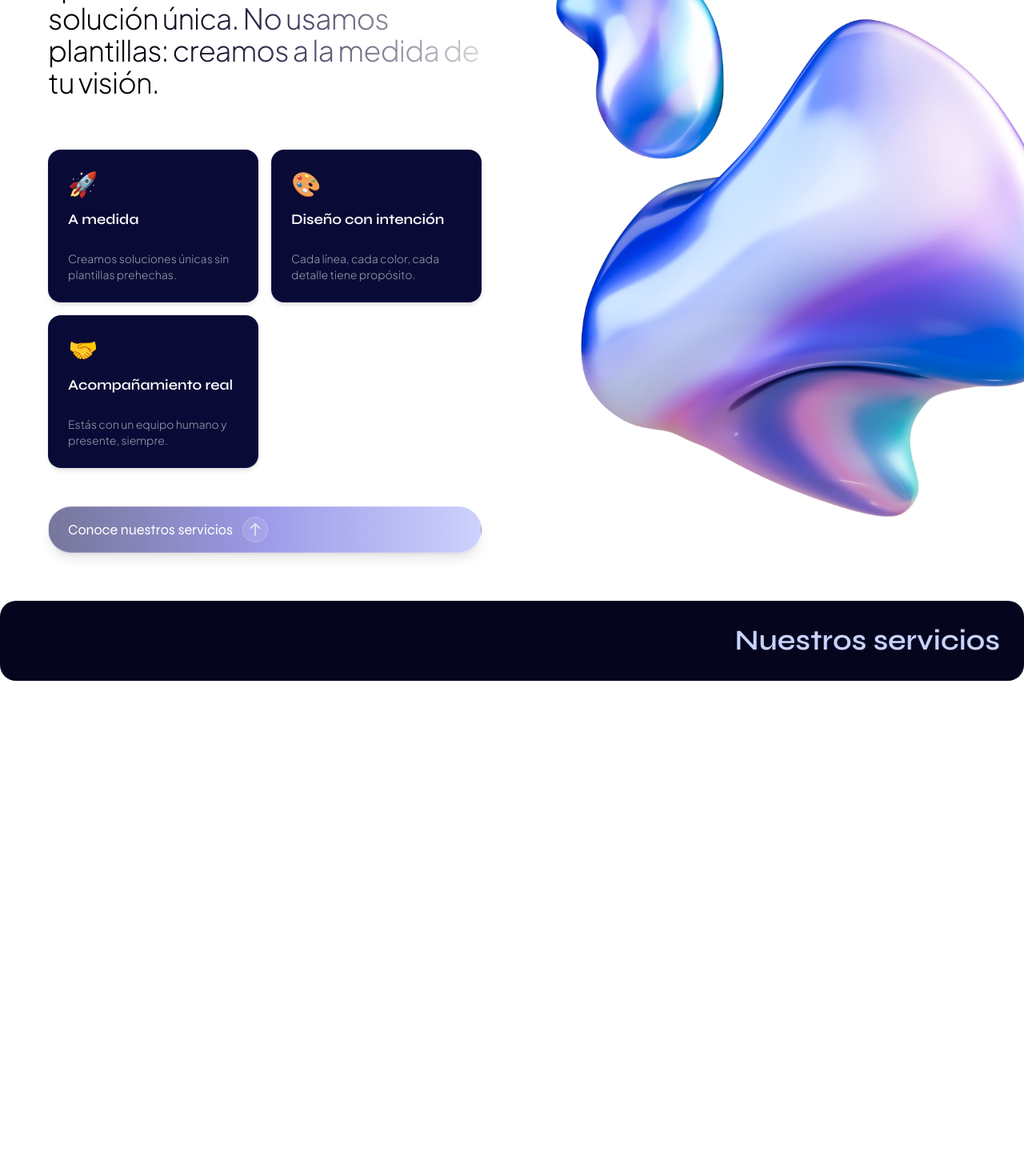
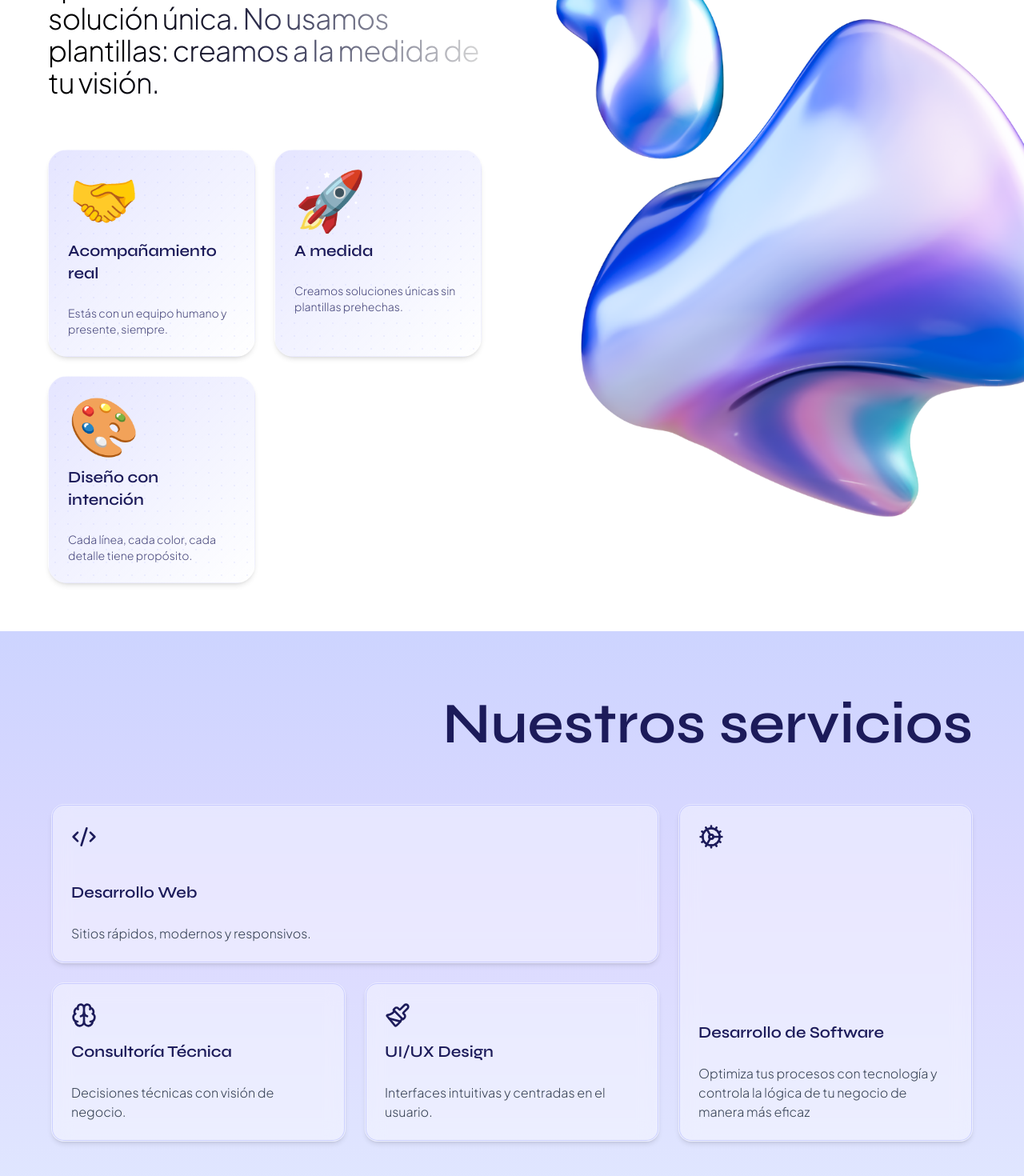
Before and after one commit to val3ntinahdz/SpacelineAgency, a React (Vite) app: page / in a window 1280 px wide. Shown: the part 962-2432 px from the top of the page at 80% size. Before the commit the page ends 1813 px from the top, so only its background shows below. Built offline with nearby package versions, Linux system fonts and the light colour scheme.

Commit message:
Create Services section in homepage

```diff
--- a/src/components/AboutUs.jsx
+++ b/src/components/AboutUs.jsx
@@ -12,49 +12,37 @@ export const AboutUs = () => {
                     No usamos plantillas: creamos a la medida de tu visión.
                     </p>
 
-                    {/* Tarjetas */}
-                    <div className="grid grid-cols-1 sm:grid-cols-2 gap-4 mt-10">
-                    {/* Card 1 */}
-                        <div className="rounded-2xl bg-[#0a0a36] p-6 shadow-md hover:shadow-xl transition-all border border-[#1f1d72]/30">
-                            <div className="text-3xl mb-3 text-[#818cf8]">🚀</div>
-                            <h3 className="text-lg font-syne-bold text-white mb-1">A medida</h3>
-                            <p className="text-sm font-jakarta text-gray-400">Creamos soluciones únicas sin plantillas prehechas.</p>
+                    <div className="grid grid-cols-1 sm:grid-cols-2 gap-6 mt-10">
+                        {[1, 2, 3].map((_, i) => (
+                            <div
+                            key={i}
+                            className="relative rounded-3xl p-6 bg-gradient-to-br from-[rgba(109,110,255,0.18)] to-[rgba(255,255,255,0.02)] backdrop-blur-md border border-white/10 shadow-md hover:shadow-xl transition-shadow duration-300 group text-white overflow-hidden"
+                            >
+                            {/* Textura sutil */}
+                            <div className="absolute inset-0 pointer-events-none opacity-10 bg-[radial-gradient(circle,#818cf8_1px,transparent_1px)] [background-size:16px_16px]" />
+
+                            <div className="relative z-10 text-7xl mb-4 group-hover:scale-110 group-hover:-rotate-3 transition-transform duration-300">
+                                {i === 1 ? '🚀' : i === 2 ? '🎨' : '🤝'}
+                            </div>
+
+                           <h3 className="text-xl font-syne-bold mb-2 text-[#1c1b5a] bg-clip-text">
+                                {i === 1
+                                ? 'A medida'
+                                : i === 2
+                                ? 'Diseño con intención'
+                                : 'Acompañamiento real'}
+                            </h3>
+
+                            <p className="relative z-10 text-sm font-jakarta text-[#1c1b5a]/80">
+                                {i === 1
+                                ? 'Creamos soluciones únicas sin plantillas prehechas.'
+                                : i === 2
+                                ? 'Cada línea, cada color, cada detalle tiene propósito.'
+                                : 'Estás con un equipo humano y presente, siempre.'}
+                            </p>
                         </div>
-
-                        {/* Card 2 */}
-                        <div className="rounded-2xl bg-[#0a0a36] p-6 shadow-md hover:shadow-xl transition-all border border-[#1f1d72]/30">
-                            <div className="text-3xl mb-3 text-[#818cf8]">🎨</div>
-                            <h3 className="text-lg font-syne-bold text-white mb-1">Diseño con intención</h3>
-                            <p className="text-sm font-jakarta text-gray-400">Cada línea, cada color, cada detalle tiene propósito.</p>
-                        </div>
-
-                        {/* Card 3 */}
-                        <div className="rounded-2xl bg-[#0a0a36] p-6 shadow-md hover:shadow-xl transition-all border border-[#1f1d72]/30">
-                            <div className="text-3xl mb-3 text-[#818cf8]">🤝</div>
-                            <h3 className="text-lg font-syne-bold text-white mb-1">Acompañamiento real</h3>
-                            <p className="text-sm font-jakarta text-gray-400">Estás con un equipo humano y presente, siempre.</p>
-                        </div>
-                    </div>
-
-                    {/* Botón */}
-                    <button
-                        className="relative z-10 mt-6 flex items-center justify-start gap-3 px-6 py-3 text-lg font-medium text-white transition-all duration-300 ease-in-out rounded-full shadow-lg group backdrop-blur-md overflow-hidden border border-white/20 bg-gradient-to-r from-[#1c1b5a]/60 via-[#3b36d1]/50 to-[#818cf8]/40 hover:from-[#3b36d1]/70 hover:to-[#c7d2fe]/50 hover:shadow-xl"
-                        type="button"
-                        >
-                        <span className="relative z-10 font-syne">Conoce nuestros servicios</span>
-
-                        <span className="relative z-10 flex items-center justify-center w-8 h-8 rounded-full border border-white/20 bg-white/10 transition-all duration-300 ease-in-out transform group-hover:translate-x-1 group-hover:rotate-90">
-                            <svg
-                            xmlns="http://www.w3.org/2000/svg"
-                            viewBox="0 0 16 19"
-                            className="w-4 h-4 fill-white/70 group-hover:fill-white"
-                            >
-                            <path
-                                d="M7 18C7 18.5523 7.44772 19 8 19C8.55228 19 9 18.5523 9 18H7ZM8.70711 0.292893C8.31658 -0.0976311 7.68342 -0.0976311 7.29289 0.292893L0.928932 6.65685C0.538408 7.04738 0.538408 7.68054 0.928932 8.07107C1.31946 8.46159 1.95262 8.46159 2.34315 8.07107L8 2.41421L13.6569 8.07107C14.0474 8.46159 14.6805 8.46159 15.0711 8.07107C15.4616 7.68054 15.4616 7.04738 15.0711 6.65685L8.70711 0.292893ZM9 18L9 1H7L7 18H9Z"
-                            />
-                            </svg>
-                        </span>
-                    </button>
+                        ))}
+</div>
 
 
                 </div>
@@ -65,9 +53,7 @@ export const AboutUs = () => {
                     className="w-[300px] md:w-[400px] lg:w-[720px] mr-[-150px]"
                     alt="abstract visual"
                 />
-             </div>
-
-
+            </div>
 
         </>
     )
--- /dev/null
+++ b/src/components/OurWorks.jsx
@@ -0,0 +1,3 @@
+export const OurWorks = () => {
+
+}
--- a/src/components/ServicesBanner.jsx
+++ b/src/components/ServicesBanner.jsx
@@ -1,13 +1,56 @@
+import { Code2, Paintbrush, Brain, Cog } from "lucide-react";
+
 export const ServicesBanner = () => {
-    return (
-        <>
+  const services = [
+    {
+      title: "Desarrollo Web",
+      description: "Sitios rápidos, modernos y responsivos.",
+      icon: <Code2 className="w-8 h-8 text-[#1c1b5a]" />,
+      span: "col-span-2", // grande horizontal
+    },
+    {
+      title: "Desarrollo de Software",
+      description: "Optimiza tus procesos con tecnología y controla la lógica de tu negocio de manera más eficaz",
+      icon: <Cog className="w-8 h-8 text-[#1c1b5a]" />,
+      span: "row-span-2", // alta
+    },
+    {
+      title: "Consultoría Técnica",
+      description: "Decisiones técnicas con visión de negocio.",
+      icon: <Brain className="w-8 h-8 text-[#1c1b5a]" />,
+    },
+    {
+      title: "UI/UX Design",
+      description: "Interfaces intuitivas y centradas en el usuario.",
+      icon: <Paintbrush className="w-8 h-8 text-[#1c1b5a]" />
+    }
+  ];
 
-            <div class="services-banner-container">
-                <div class="services-banner">
-                    <h1 className="font-syne-bold text-4xl text-[#c7d2fe] text-right justify-items-end">Nuestros servicios</h1>
-                </div>
+  return (
+    <section className="bg-gradient-to-b from-[#cdd4ff] via-[#dcd9ff] to-[#e0e7ff] py-20 px-6">
+      <div className="max-w-6xl mx-auto">
+        <h2 className="text-7xl font-syne-bold font-bold text-end text-[#1c1b5a] mb-16">
+          Nuestros servicios
+        </h2>
+
+        <div className="grid grid-cols-1 sm:grid-cols-2 md:grid-cols-3 gap-6 auto-rows-[minmax(180px,_1fr)]">
+          {services.map((service, i) => (
+            <div
+              key={i}
+              className={`ring-1 ring-inset ring-[#7d88ff]/30 hover:ring-[#7d88ff]/60
+ rounded-2xl p-6 border border-white/10 bg-white/40 backdrop-blur-md shadow-md hover:shadow-[0_0_20px_#918bfb] transition-all duration-300 flex flex-col justify-between ${service.span || ""}`}
+            >
+              <div>{service.icon}</div>
+              <div className="mt-4">
+                <h3 className="text-xl font-semibold text-[#1c1b5a] font-syne-bold">
+                  {service.title}
+                </h3>
+                <p className="text-gray-700 mt-2 text-md font-jakarta">{service.description}</p>
+              </div>
             </div>
-
-        </>
-    )
-}
+          ))}
+        </div>
+      </div>
+    </section>
+  );
+};
--- a/src/index.css
+++ b/src/index.css
@@ -133,12 +133,11 @@ p {
 
 
 .services-banner-container {
-  width: 100%;
+  width: 95%;
   margin: 0 auto;
 }
 
 .services-banner {
-  background: #05051e;
   border-radius: 20px;
   padding: 30px;
   top: 120px;
```
Also changed, not shown: src/components/ThreeDMarquee.jsx (deleted, +0 -127 lines).
